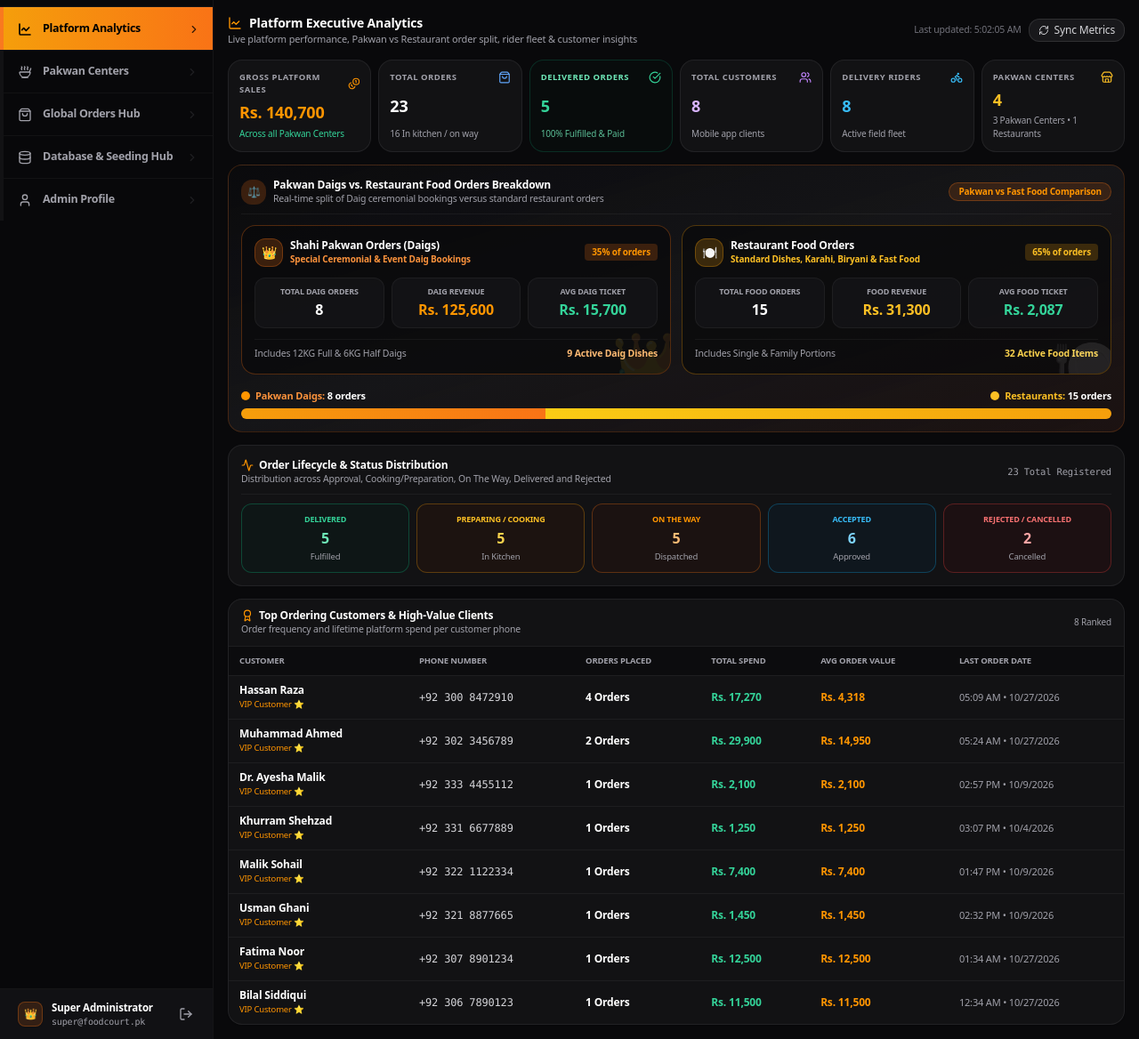
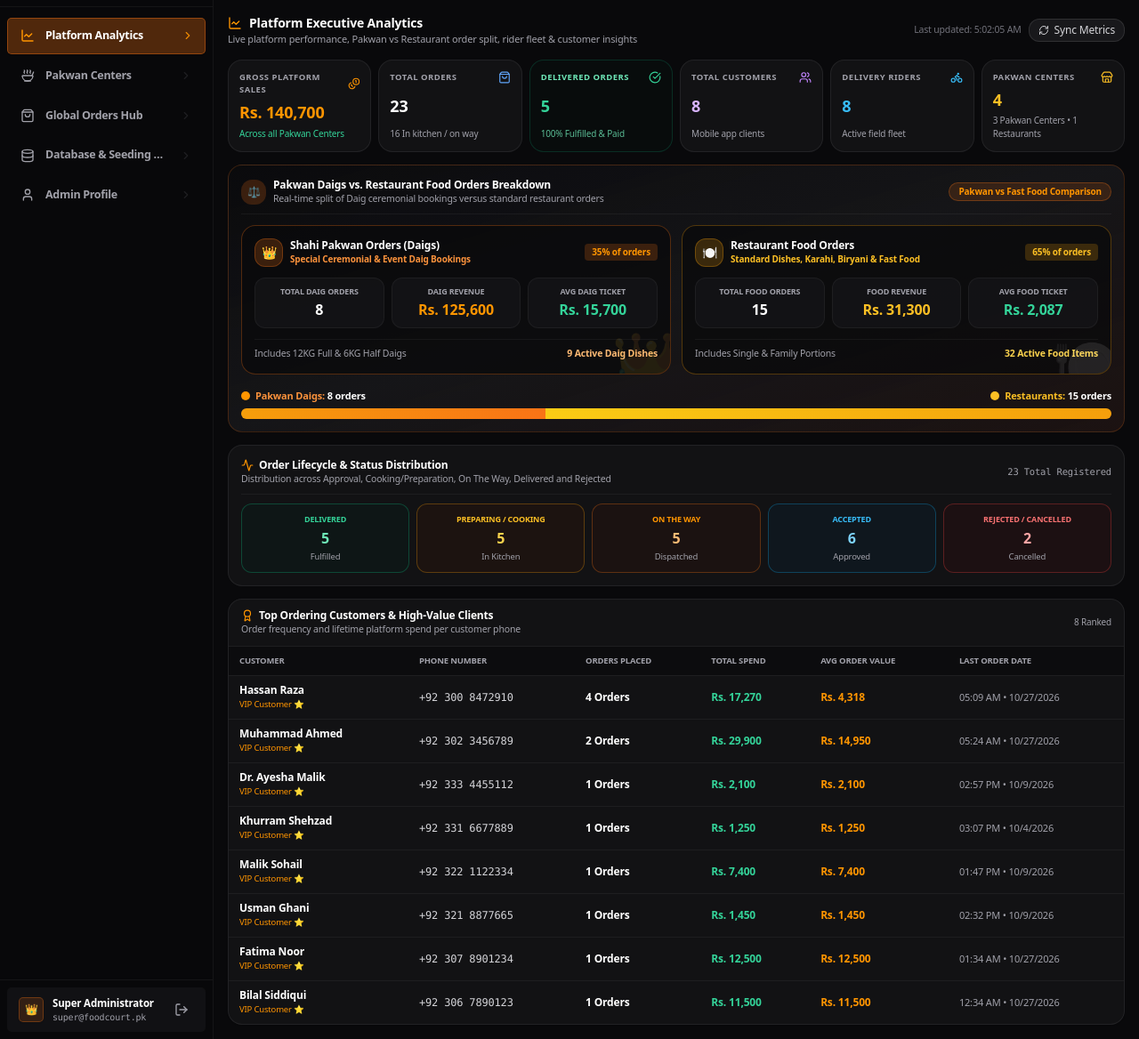
Before and after one commit to DevBeastTeam/food-cart, a PHP site: page /admin/index.php in a window 1280 px wide. Shown: the part 48-1216 px from the top of the page at 89% size. Run offline with PHP 8.4, Linux system fonts and the light colour scheme; the visitor is signed in with stand-in values (Sample User, id 1); data comes from the database, SQL or seed files in the repository; some libraries are stand-ins or nearby versions.

Commit message:
Update admin navigation item styles

```diff
--- a/php-backend/admin/index.php
+++ b/php-backend/admin/index.php
@@ -102,31 +102,31 @@ if ($liveSuper) {
             </div>
         </div>
 
-        <!-- Navigation Links (ListTile Design, No Rounded Borders, Taller Height) -->
-        <nav class="flex-1 overflow-y-auto divide-y divide-white/[0.04]" aria-label="Main Navigation">
+        <!-- Navigation Links (5px Rounded, 2px Less Top/Bottom, 30% Opacity Background) -->
+        <nav class="flex-1 px-2 py-2 space-y-1 overflow-y-auto" aria-label="Main Navigation">
             <template x-for="t in tabs" :key="t.id">
                 <button type="button" @click="setTab(t.id)"
-                    class="w-full flex items-center gap-3 px-4 py-3 min-h-[48px] text-[12.5px] font-semibold transition-all text-left rounded-none select-none group"
+                    class="w-full flex items-center gap-3 px-3.5 py-2.5 min-h-[40px] text-[12.5px] font-semibold transition-all text-left rounded-[5px] select-none group border"
                     :class="activeTab === t.id
-                        ? 'bg-gradient-to-r from-amber-500 to-orange-500 text-black font-bold border-l-4 border-amber-200 shadow-sm'
-                        : 'text-zinc-400 hover:text-white hover:bg-white/[0.04] border-l-4 border-transparent'">
+                        ? 'bg-orange-500/30 text-white font-bold border-orange-500/40 shadow-sm'
+                        : 'text-zinc-400 hover:text-white hover:bg-white/[0.05] border-transparent'">
                     <i :data-lucide="t.icon" class="w-4 h-4 shrink-0 transition-colors"
-                        :class="activeTab === t.id ? 'text-black stroke-[2.5]' : 'text-zinc-400 group-hover:text-zinc-200'" aria-hidden="true"></i>
+                        :class="activeTab === t.id ? 'text-[#FF9500] stroke-[2.2]' : 'text-zinc-400 group-hover:text-zinc-200'" aria-hidden="true"></i>
                     <span x-text="t.label" class="flex-1 truncate tracking-tight"></span>
                     <i data-lucide="chevron-right" class="w-3.5 h-3.5 shrink-0 transition-transform"
-                        :class="activeTab === t.id ? 'text-black opacity-80 translate-x-0.5' : 'text-zinc-600 opacity-30 group-hover:opacity-70'" aria-hidden="true"></i>
+                        :class="activeTab === t.id ? 'text-[#FF9500] opacity-90 translate-x-0.5' : 'text-zinc-600 opacity-30 group-hover:opacity-70'" aria-hidden="true"></i>
                 </button>
             </template>
         </nav>
 
-        <!-- Super Admin Profile ListTile (Cupertino Bottom Inset) -->
-        <div class="border-t border-white/5 shrink-0">
+        <!-- Super Admin Profile Tile (5px Rounded, 2px Less Top/Bottom, 30% Opacity Background) -->
+        <div class="p-2 border-t border-white/5 shrink-0">
             <div @click="setTab('profile')"
-                class="w-full px-4 py-3 min-h-[52px] bg-zinc-900/60 hover:bg-zinc-800/80 cursor-pointer flex items-center justify-between transition-all rounded-none border-l-4 select-none"
-                :class="activeTab === 'profile' ? 'border-amber-400 bg-zinc-800/90' : 'border-transparent'"
+                class="w-full px-3 py-2 min-h-[44px] bg-zinc-900/60 hover:bg-zinc-800/80 cursor-pointer flex items-center justify-between transition-all rounded-[5px] border select-none"
+                :class="activeTab === 'profile' ? 'bg-orange-500/30 border-orange-500/40 text-white' : 'border-transparent'"
                 title="View & Edit Super Admin Profile">
                 <div class="flex items-center gap-2.5 min-w-0">
-                    <div class="w-7 h-7 rounded-lg bg-orange-500/15 border border-orange-500/30 text-[#FF9500] flex items-center justify-center font-bold text-xs shrink-0 shadow-sm">
+                    <div class="w-7 h-7 rounded-[5px] bg-orange-500/15 border border-orange-500/30 text-[#FF9500] flex items-center justify-center font-bold text-xs shrink-0 shadow-sm">
                         👑
                     </div>
                     <div class="min-w-0">
@@ -134,7 +134,7 @@ if ($liveSuper) {
                         <p class="text-[10px] text-zinc-400 font-mono truncate" x-text="adminProfileForm.email || '<?= htmlspecialchars($superUser['email']) ?>'"></p>
                     </div>
                 </div>
-                <a href="logout.php" @click.stop class="p-1.5 text-zinc-400 hover:text-red-400 rounded-lg transition-colors" title="Logout" aria-label="Sign Out">
+                <a href="logout.php" @click.stop class="p-1.5 text-zinc-400 hover:text-red-400 rounded-[5px] transition-colors" title="Logout" aria-label="Sign Out">
                     <i data-lucide="log-out" class="w-4 h-4" aria-hidden="true"></i>
                 </a>
             </div>
```
